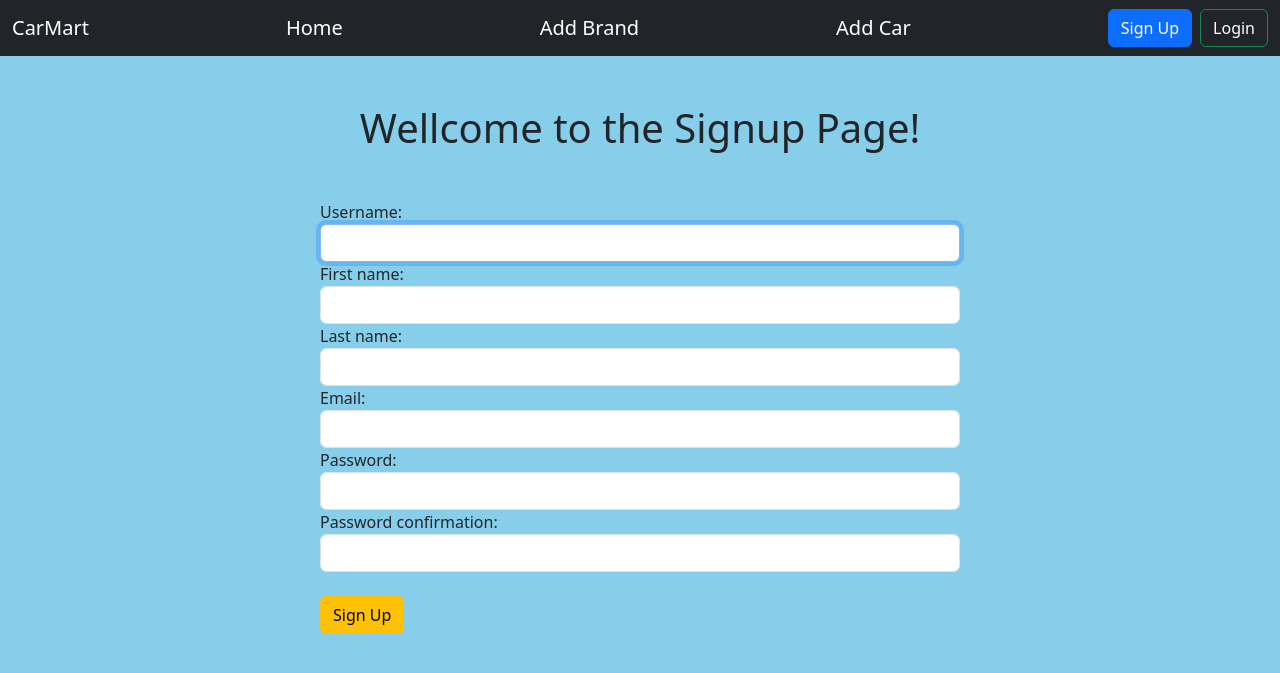
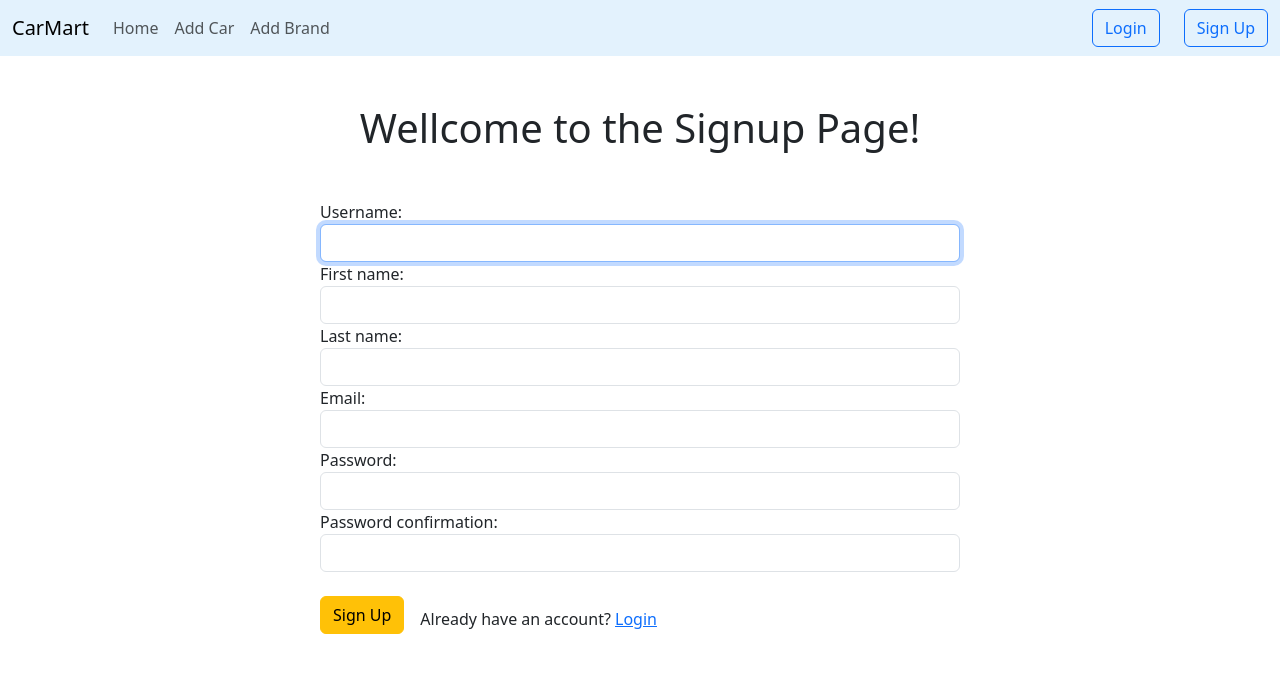
Before and after one commit to maj-jinnah/Asignment_5, a Django app: page /signup/ in a window 1280 px wide. Shown: the top 673 px of the page. Run offline with Django 4.2, Linux system fonts and the light colour scheme; some libraries are stand-ins or nearby versions.

Commit message:
changeed 1

```diff
--- a/templates/base.html
+++ b/templates/base.html
@@ -4,7 +4,7 @@
     <head>
         <meta charset="utf-8" />
         <meta name="viewport" content="width=device-width, initial-scale=1" />
-        <title>Apna CarMart</title>
+        <title>CarMart</title>
         <link
             href="https://cdn.jsdelivr.net/npm/bootstrap@5.3.2/dist/css/bootstrap.min.css"
             rel="stylesheet"
@@ -12,62 +12,85 @@
             crossorigin="anonymous"
         />
     </head>
-    <body style="background: skyblue">
-        <nav class="navbar bg-dark">
+    <body>
+        <nav class="navbar navbar-expand-lg" style="background-color: #e3f2fd">
             <div class="container-fluid">
-                <a class="navbar-brand text-white" href="{% url 'homepage' %}"
-                    >CarMart</a
+                <a class="navbar-brand" href="{% url 'homepage' %}">CarMart</a>
+                <button
+                    class="navbar-toggler"
+                    type="button"
+                    data-bs-toggle="collapse"
+                    data-bs-target="#navbarSupportedContent"
+                    aria-controls="navbarSupportedContent"
+                    aria-expanded="false"
+                    aria-label="Toggle navigation"
                 >
-                <a class="navbar-brand text-white" href="{% url 'homepage' %}"
+                    <span class="navbar-toggler-icon"></span>
+                </button>
+
+                <div
+                    class="collapse navbar-collapse"
+                    id="navbarSupportedContent"
+                >
+                    <ul class="navbar-nav me-auto mb-2 mb-lg-0">
+                        <li class="nav-item">
+                            <a
+                                class="nav-link"
+                                aria-current="page"
+                                href="{% url 'homepage' %}"
                                 >Home</a
                             >
+                        </li>
+
+                        <li class="nav-item">
+                            <a class="nav-link" href="{% url 'addcarpage' %}"
+                                >Add Car</a
+                            >
+                        </li>
+                        <li class="nav-item">
                             <a
-                    class="navbar-brand text-white"
+                                class="nav-link"
                                 href="{% url 'addcarbrandpage' %}"
                                 >Add Brand</a
                             >
-                <a class="navbar-brand text-white" href="{% url 'addcarpage' %}"
-                    >Add Car</a
-                >
-
-                <div class="d-flex gap-2" role="search">
+                        </li>
                         {% if user.is_authenticated %}
-                    <button class="btn btn-primary text-white" type="submit">
+                        <li class="nav-item">
                             <a
-                            class="text-decoration-none text-white"
+                                class="nav-link"
                                 href="{% url 'profile' user.id %}"
                                 >Profile</a
                             >
-                    </button>
-                    <button class="btn btn-danger text-white" type="submit">
+                        </li>
+                        {% endif %}
+                    </ul>
+                    <div class="d-flex gap-3 align-items-center">
+                        {% if user.is_authenticated %}
                         <a
-                            class="text-decoration-none text-white"
+                            class="btn btn-outline-primary"
                             href="{% url 'logoutpage' %}"
                             >Logout</a
                         >
-                    </button>
 
                         {% else %}
-                    <button class="btn btn-primary" type="submit">
+
                         <a
-                            class="text-decoration-none text-white"
+                            class="btn btn-outline-primary mx-2"
+                            href="{% url 'loginpage' %}"
+                            >Login</a
+                        >
+
+                        <a
+                            class="btn btn-outline-primary"
                             href="{% url 'signuppage' %}"
                             >Sign Up</a
                         >
-                    </button>
-                    <button
-                        class="btn btn-outline-success text-white"
-                        type="submit"
-                    >
-                        <a
-                            class="text-decoration-none text-white"
-                            href="{% url 'loginpage' %}"
-                            >Login</a
-                        >
-                    </button>
 
                         {% endif %}
                     </div>
+                </div>
+
+
             </div>
         </nav>
 
--- a/templates/login.html
+++ b/templates/login.html
@@ -11,7 +11,9 @@
         {% for fm in form%} {{fm.label_tag}} {{fm}} {{fm.errors|striptags}}
         {% endfor %}
         <br>
-        <button class="btn btn-warning mb-4">Login</button>
+        <div class='d-flex gap-3 align-items-center'>
+            <button class="btn btn-warning mb-4">Login</button> <p class="">Don't have an account? <a href="{% url 'signuppage' %}">Sign Up</a></p>
+        </div>
     </form>
 </div>
 
--- a/templates/signup.html
+++ b/templates/signup.html
@@ -14,7 +14,9 @@
         </div>
         {% endfor %}
         <br>
-        <button class="btn btn-warning mb-4">Sign Up</button>
+        <div class='d-flex gap-3 align-items-center'>
+            <button class="btn btn-warning mb-4">Sign Up</button> <p class="text-center">Already have an account? <a href="{% url 'loginpage' %}">Login</a></p>
+        </div>
     </form>
 </div>
 
```
Also changed, not shown: templates/home.html (+32 -25 lines), db.sqlite3. Lines whose indentation alone changed are shown as unchanged.
